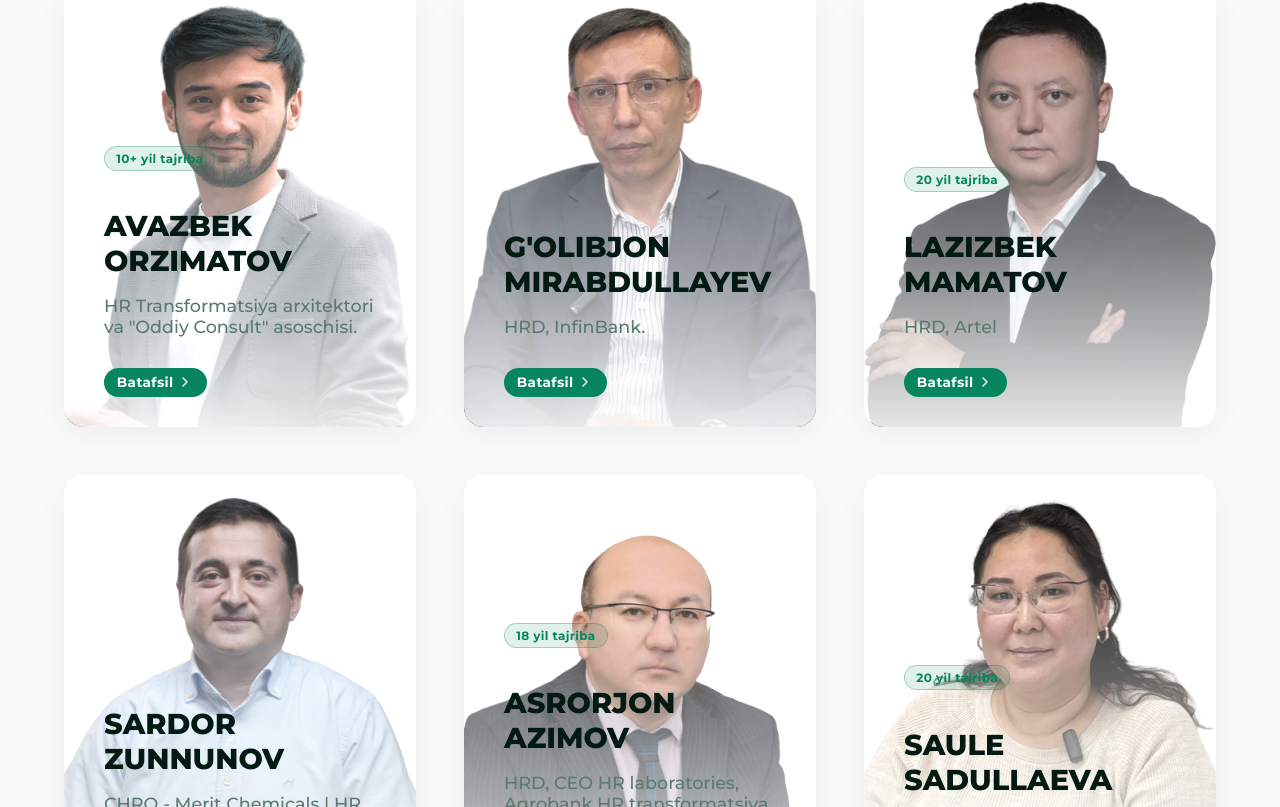
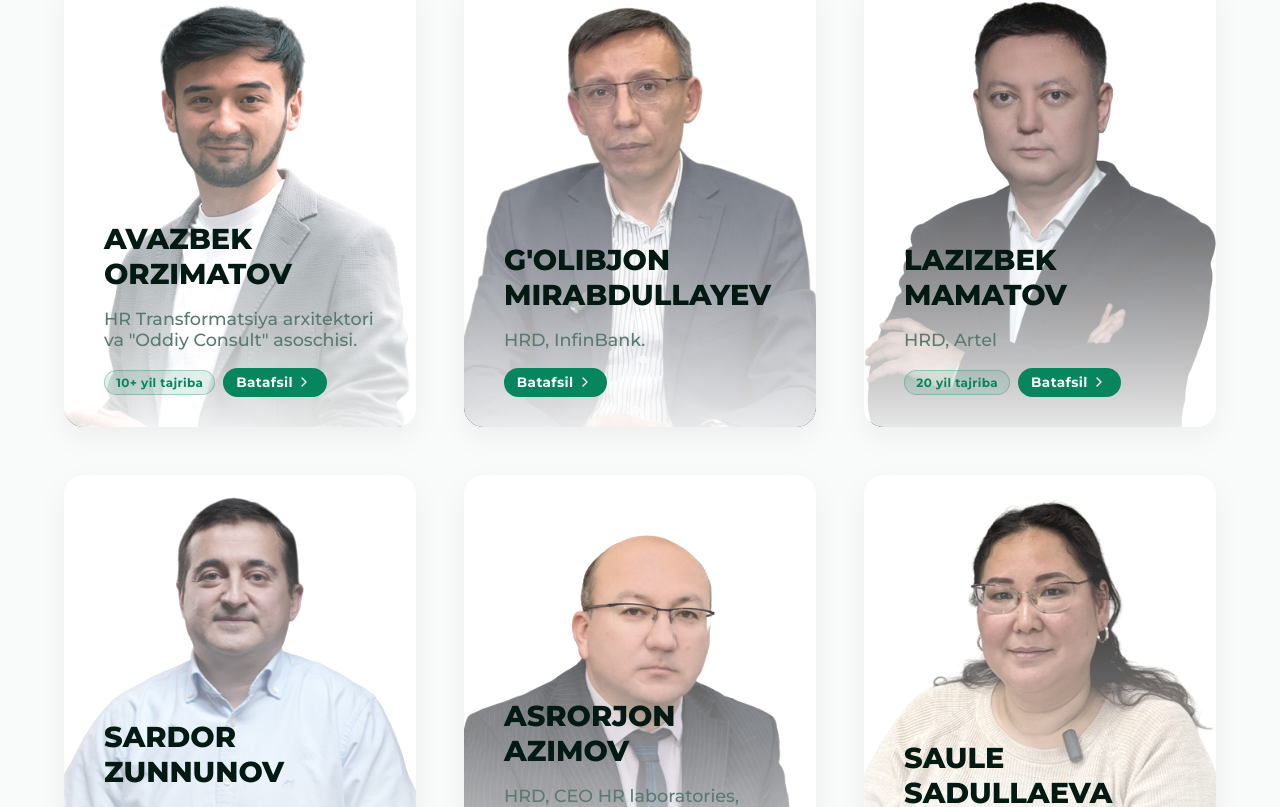
Before and after one commit to bnutfilloyev/hrla-website, a Next.js app: page / in a window 1280 px wide. Shown: the part 3893-4700 px from the top of the page. Built offline with nearby package versions, Linux system fonts and the light colour scheme.

Commit message:
ui: move exp badge to same row as Batafsil button
Co-Authored-By: Claude Sonnet 4.6 <noreply@anthropic.com>

```diff
--- a/src/components/Speakers.jsx
+++ b/src/components/Speakers.jsx
@@ -112,11 +112,13 @@ export default function Speakers() {
                 <img src={s.img} alt={s.name} className={styles.image} />
                 <div className={styles.overlay}>
                   <div className={styles.info}>
-                    {s.exp && <span className={styles.expBadge}>{s.exp} tajriba</span>}
                     <h3 className={styles.name}>{s.name}</h3>
                     <p className={styles.role}>{s.role}</p>
-                    <div className={styles.detailBadge}>
-                      Batafsil <ChevronRight size={16} className={styles.badgeArrow} />
+                    <div className={styles.badgeRow}>
+                      {s.exp && <span className={styles.expBadge}>{s.exp} tajriba</span>}
+                      <div className={styles.detailBadge}>
+                        Batafsil <ChevronRight size={16} className={styles.badgeArrow} />
+                      </div>
                     </div>
                   </div>
                 </div>
--- a/src/components/Speakers.module.css
+++ b/src/components/Speakers.module.css
@@ -114,15 +114,21 @@
   border-radius: 50px;
   font-size: 0.75rem;
   font-weight: 700;
-  margin-bottom: 0.5rem;
   letter-spacing: 0.03em;
+}
+
+.badgeRow {
+  display: flex;
+  align-items: center;
+  gap: 0.5rem;
+  margin-top: 0.8rem;
+  flex-wrap: wrap;
 }
 
 .detailBadge {
   display: inline-flex;
   align-items: center;
   gap: 0.2rem;
-  margin-top: 0.8rem;
   padding: 0.4rem 0.9rem 0.4rem 0.8rem;
   background: var(--accent-color);
   color: white;
```
